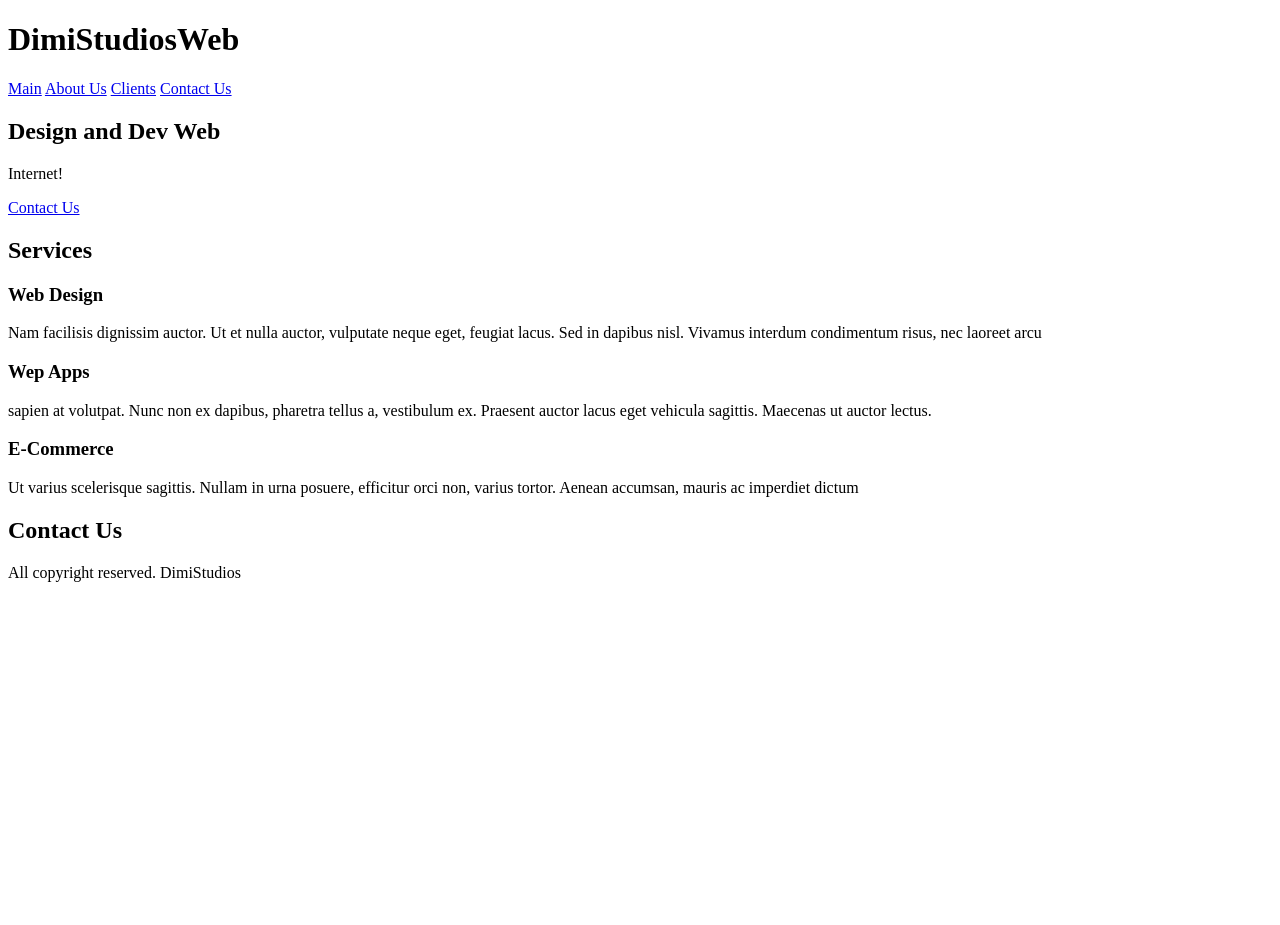
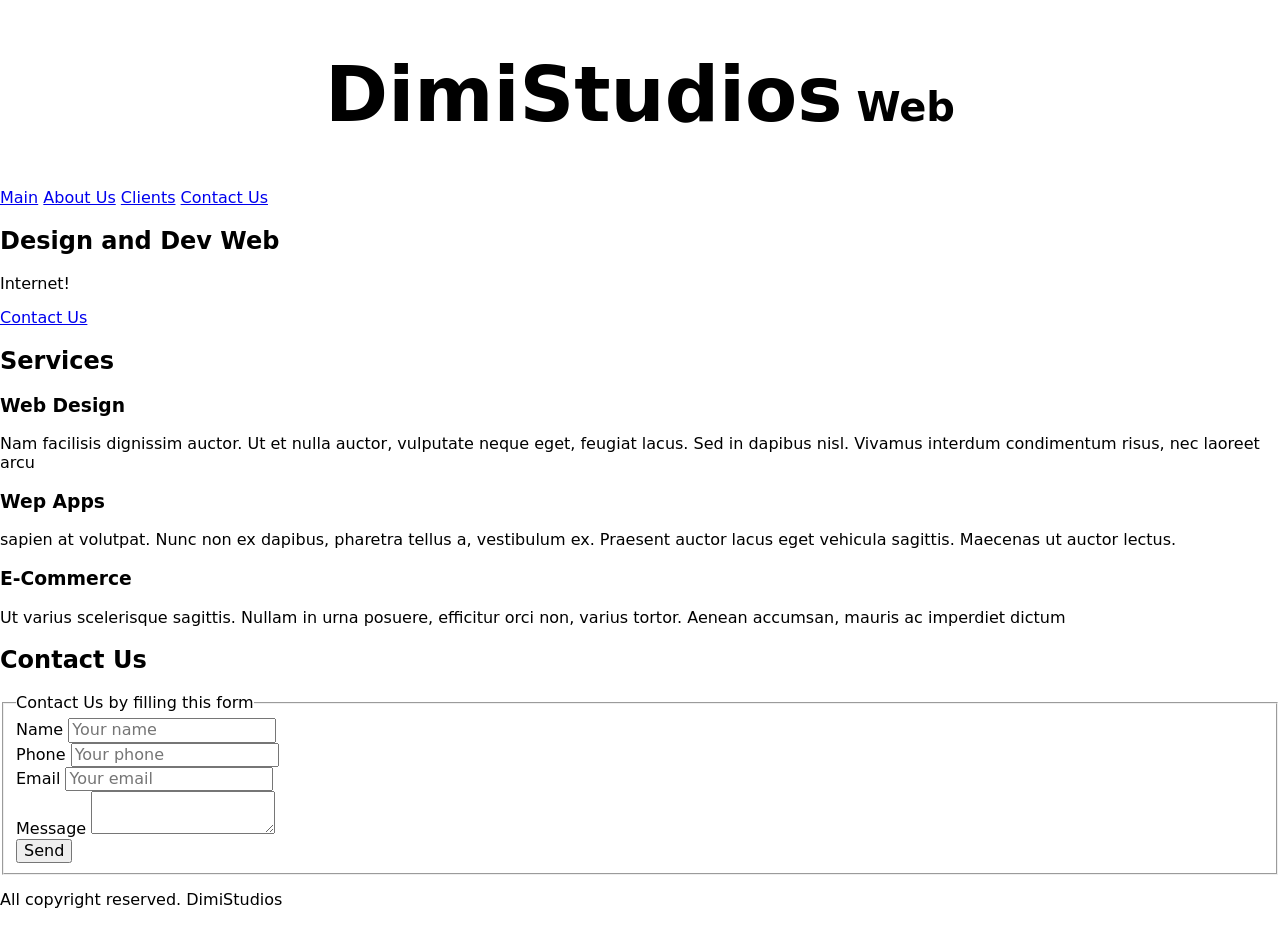
Before and after one commit to SaulSaavedraLaura/First-Web, a plain HTML site: page index.html in a window 1280 px wide. Before the commit the page ends 800 px from the top, so only its background shows below. Drawn offline with nearby package versions, Linux system fonts and the light colour scheme; a web font is replaced by a local one.

Commit message:
Configuración del rem y normalize

```diff
--- a/css/style.css
+++ b/css/style.css
@@ -0,0 +1,14 @@
+html {
+    font-size: 62.5%;
+}
+body {
+    font-size: 16px; /* 1rem = 10px */
+    font-family: 'Bungee Spice', cursive;
+}
+.title {
+    text-align: center;
+    font-size: 3.8rem;
+}
+.title span {
+    font-size: 4rem;
+}
--- a/index.html
+++ b/index.html
@@ -4,11 +4,17 @@
     <meta charset="UTF-8">
     <meta http-equiv="X-UA-Compatible" content="IE=edge">
     <meta name="viewport" content="width=device-width, initial-scale=1.0">
-    <title>Document</title>
+    <title>DimiStudios</title>
+    <link rel="stylesheet" href="css/normalize.css">
+    <link rel="preconnect" href="https://fonts.googleapis.com">
+    <link rel="preconnect" href="https://fonts.gstatic.com" crossorigin>
+    <link href="https://fonts.googleapis.com/css2?family=Bungee+Spice&display=swap" rel="stylesheet">
+    <link rel="preload" href="css/style.css" as="style">
+    <link href="css/style.css" rel="stylesheet">
 </head>
 <body>
-    <header>
-        <h1>DimiStudios<span>Web</span></h1>
+    <header class="title">
+        <h1>DimiStudios<span> Web</span></h1>
     </header>
 
     <nav>
@@ -47,6 +53,39 @@
 
     <section>
         <h2>Contact Us</h2>
+
+        <form>
+            <fieldset>
+                <legend>Contact Us by filling this form</legend>
+
+                <div>
+                    <label>Name</label>
+                    <input type="text" placeholder="Your name">
+                </div>
+
+                <div>
+                    <label>Phone</label>
+                    <input type="number" placeholder="Your phone">
+                </div>
+
+
+                <div>
+                    <label>Email</label>
+                    <input type="email" placeholder="Your email">
+                </div>
+
+                <div>
+                    <label>Message</label>
+                    <textarea></textarea>
+                </div>
+
+                <div>
+                    <input type="submit" value="Send">
+                </div>
+
+            </fieldset>
+        </form>
+
     </section>
 
     <footer>
```
